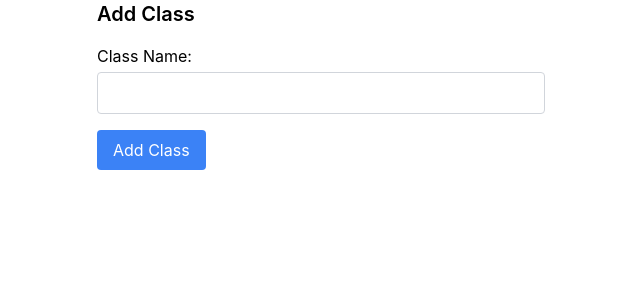
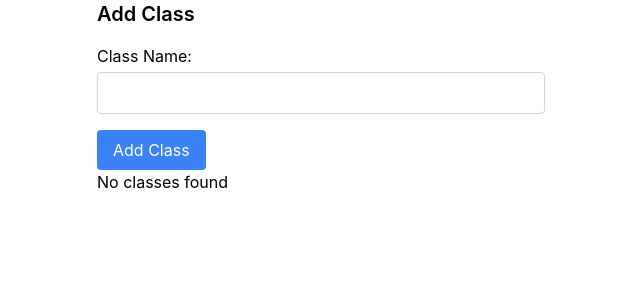
Before and after one commit to VarunUpadhyay802/cograd-erp-frontend, a React (Vite) app: page /class in a window 1280 px wide. Shown: the top 300 px of the page, without its empty margins (319-959 px from the left). Built offline with nearby package versions, Linux system fonts and the light colour scheme; no server answers; the HTML template or start-up script is replaced by a standard one.

Commit message:
class empty , subject empty cases handled

```diff
--- a/src/pages/AddSubjects.jsx
+++ b/src/pages/AddSubjects.jsx
@@ -6,6 +6,7 @@ const AddSubjects = () => {
   const [className, setClassName] = useState('');
   const [subjects, setSubjects] = useState([{ subName: '', subCode: '' }]);
   const [subjectsList,setSubjectsList] = useState([])
+  const [loading, setLoading] = useState(true);
   const handleSubjectChange = (index, field, value) => {
     const newSubjects = [...subjects]; // Create a copy of the subjects array
     newSubjects[index][field] = value; // Update the specific field of the specified subject
@@ -21,9 +22,21 @@ const AddSubjects = () => {
     const newSubjects = subjects.filter((_, i) => i !== index);
     setSubjects(newSubjects);
   };
+  const handleSubmit = async (e) => {
+    fetchData()
+    e.preventDefault();
 
-  const handleSubmit = async (e) => {
-    e.preventDefault();
+    // Check if all required fields are filled
+    if (!className.trim()) {
+      console.error("Class name is required.");
+      return; // Prevent form submission if validation fails
+    }
+
+    if (subjects.some(subject => !subject.subName.trim() || !subject.subCode.trim())) {
+      console.error("All subjects must have a name and code.");
+      return; // Prevent form submission if validation fails
+    }
+
     try {
       const response = await axios.post(
         'http://localhost:4000/subject/add',
@@ -33,23 +46,42 @@ const AddSubjects = () => {
         },
         { withCredentials: true }
       );
+
       console.log('Subjects Added:', response.data);
+
+      // Reset form on successful submission
       setClassName('');
       setSubjects([{ subName: '', subCode: '' }]);
+
+      // Optional: show a success message or call fetchData to refresh the list of subjects
     } catch (error) {
       console.error('Error adding subjects:', error);
+
+      // Display a user-friendly error message or handle specific error status codes
+      if (error.response) {
+        // Server responded with an error status code
+        console.error('Error status:', error.response.status, 'Message:', error.response.data.message);
+      }
     }
   };
+
   const fetchData = async () => {
+    setLoading(true);
     try {
       const response = await axios.get("http://localhost:4000/subject/get", {
         withCredentials: true,
       });
-      setSubjectsList(response.data);
 
-      console.log("Subjects List", response.data);
+      if (response.status === 200 && Array.isArray(response.data)) {
+        setSubjectsList(response.data);
+      } else {
+        setSubjectsList([]);
+      }
     } catch (error) {
-      console.log(error);
+      console.error("Error fetching subjects:", error);
+      setSubjectsList([]); // Reset to empty array in case of error
+    } finally {
+      setLoading(false);
     }
   };
   useEffect(() => {
@@ -131,7 +163,11 @@ const AddSubjects = () => {
           Submit
         </button>
       </form>
-      <SubjectCards subjectsList={subjectsList}/>
+      {!loading && subjectsList.length > 0 ? (
+        <SubjectCards subjectsList={subjectsList} />
+      ) : (
+        <p>No subjects found</p>
+      )}
 
     </div>
   );
--- a/src/pages/SchoolAddClasses.jsx
+++ b/src/pages/SchoolAddClasses.jsx
@@ -1,50 +1,77 @@
 import { useState, useEffect } from "react";
-// import { useNavigate } from "react-router-dom";
 import axios from "axios";
 import ClassCards from "../components/ClassCards";
-// const baseURL = process.env.API_BASE_URL
+
 const SchoolAddClasses = () => {
   const [className, setClassName] = useState("");
   const [classesList, setClassesList] = useState([]);
-  // const navigate = useNavigate();
+  const [loading, setLoading] = useState(true);
 
   const fetchClasses = async () => {
+    setLoading(true);
     try {
       const response = await axios.get("http://localhost:4000/class/get", {
         withCredentials: true,
       });
-      setClassesList(response.data);
-      console.log("classList",response.data);
+
+      if (response.status === 200 && Array.isArray(response.data)) {
+        setClassesList(response.data);
+      } else {
+        setClassesList([]);
+      }
     } catch (error) {
-      console.error("Error fetching classes:", error);
+      if (error.response && error.response.status === 404) {
+        setClassesList([]); // No classes found
+      } else {
+        console.error("Error fetching classes:", error);
+      }
+    } finally {
+      setLoading(false);
     }
   };
 
   useEffect(() => {
-    fetchClasses();
+    fetchClasses(); // Fetch classes when the component mounts
   }, []);
 
   const handleSubmit = async (e) => {
     e.preventDefault(); // Prevent the default form submission behavior
+
+    // Validate className
+    if (!className.trim()) {
+      console.error("Class name is required.");
+      return; // Don't proceed if className is empty
+    }
+
     try {
       const response = await axios.post(
         "http://localhost:4000/class/create",
-        {
-            className: className,
-        },
+        { className },
         { withCredentials: true }
       );
-      console.log("Class added:", response.data);
-      setClassName(""); // Reset input field
-      fetchClasses(); // Refresh the list of classes
+
+      if (response.status === 200) {
+        console.log("Class added:", response.data);
+        setClassName(""); // Clear the input field after successful addition
+        fetchClasses(); // Refresh the list of classes after addition
+      }
     } catch (error) {
-      console.error("Error adding class:", error);
+      if (error.response) {
+        console.error(
+          "Error adding class:",
+          error.response.status,
+          error.response.data.message
+        );
+      } else {
+        console.error("Error adding class:", error);
+      }
     }
   };
 
   return (
     <div className="max-w-md mx-auto">
       <h2 className="text-xl font-semibold mb-4">Add Class</h2>
+
       <form onSubmit={handleSubmit}>
         <div className="mb-4">
           <label htmlFor="className" className="block mb-1">
@@ -59,6 +86,7 @@ const SchoolAddClasses = () => {
             className="w-full px-3 py-2 border border-gray-300 rounded focus:outline-none focus:border-blue-500"
           />
         </div>
+
         <button
           type="submit"
           className="bg-blue-500 text-white px-4 py-2 rounded hover:bg-blue-600 focus:outline-none focus:bg-blue-600"
@@ -67,8 +95,11 @@ const SchoolAddClasses = () => {
         </button>
       </form>
 
-      {/* <ClassesTable classesList={classesList} /> This will render the classes list */}
-      <ClassCards classesList={classesList}/>
+      {!loading && classesList.length > 0 ? (
+        <ClassCards classesList={classesList} />
+      ) : (
+        <p>No classes found</p>
+      )}
     </div>
   );
 };
```
